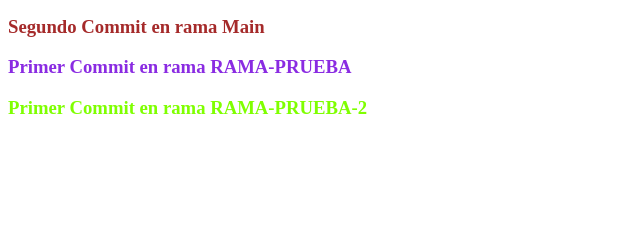
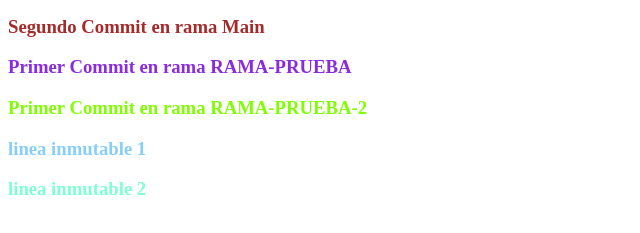
Before and after one commit to Jaime-SC/PRUEBA-RAMAS, a plain HTML site: page index.html in a window 1280 px wide. Shown: the part 105-338 px from the top of the page, without its empty margins (0-640 px from the left). Drawn offline with Linux system fonts and the light colour scheme.

Commit message:
PRUEBA 1 DE MODIFICACIONES

```diff
--- a/index.html
+++ b/index.html
@@ -16,5 +16,9 @@
 
     <h3 style="color: chartreuse;"> Primer Commit en rama RAMA-PRUEBA-2</h3>
 
+    <h3 style="color: lightskyblue;">linea inmutable 1</h3>
+
+    <h3 style="color: aquamarine;">linea inmutable 2</h3>
+
 </body>
 </html>
```
